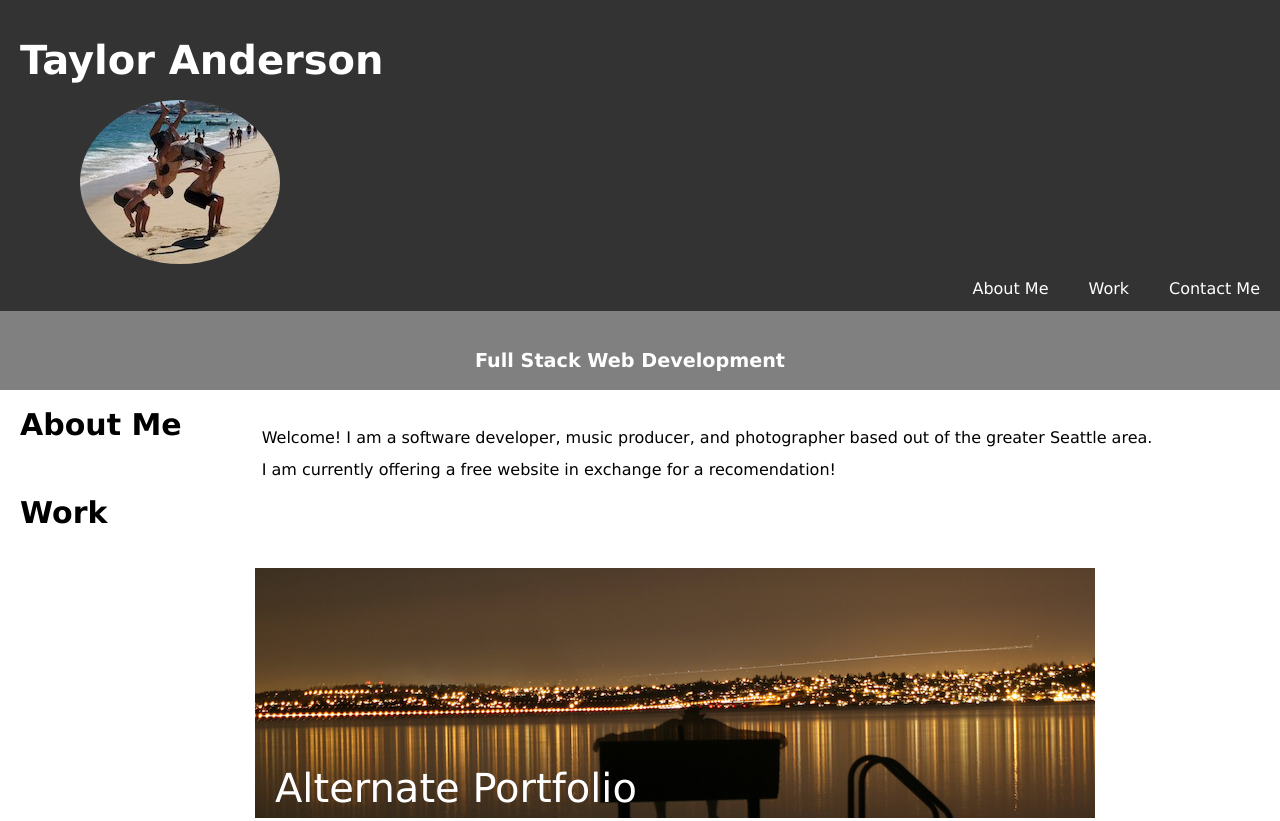
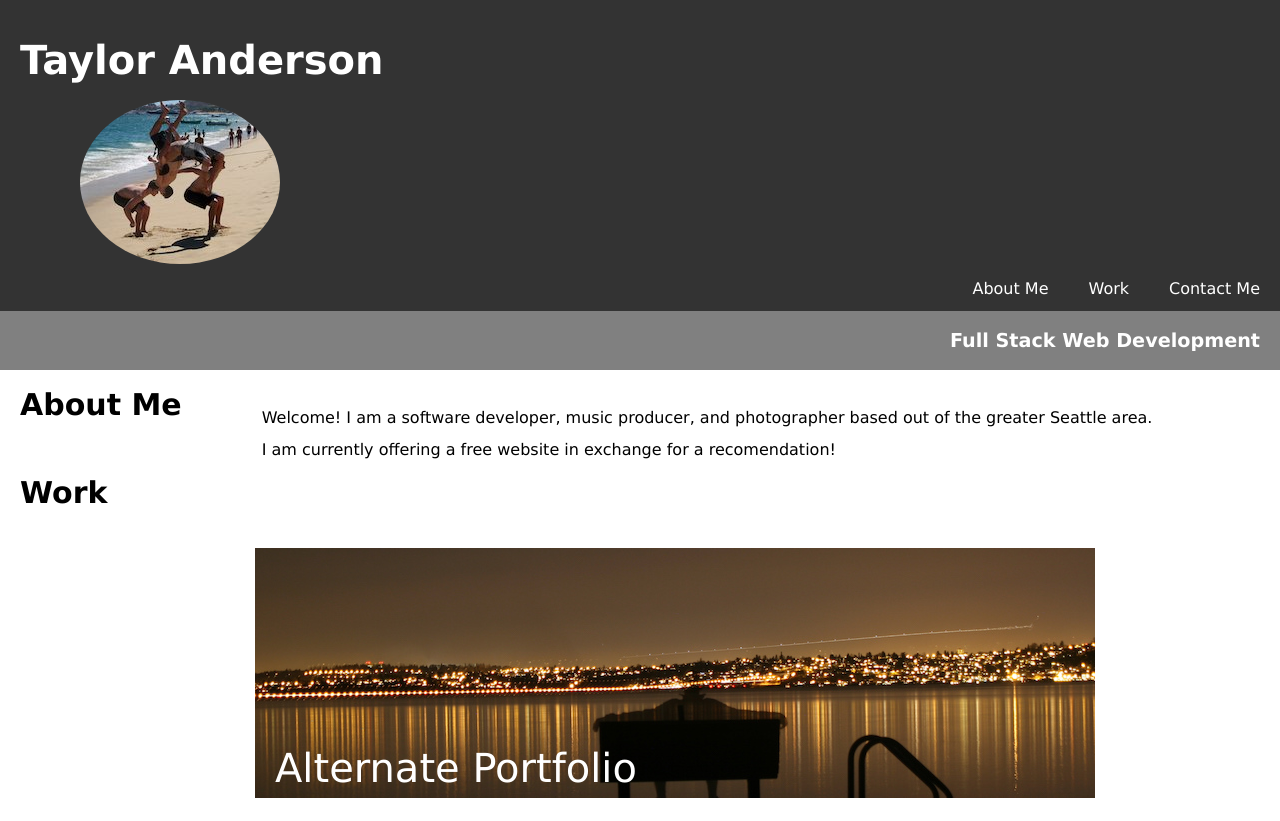
Before and after one commit to newengood/css-portfolio, a plain HTML site: page index.html in a window 1280 px wide. Shown: the top 821 px of the page. Drawn offline with Linux system fonts and the light colour scheme.

Commit message:
Restyle subtitle

```diff
--- a/docs/css/style.css
+++ b/docs/css/style.css
@@ -57,10 +57,10 @@ body {
 #subtitle {
   font-size:larger;
   background-color: grey;
-  text-align:center;
+  text-align:right;
   color:white;
   padding-right: 20px;
-  padding-top: 40px;
+  padding-top: 20px;
   padding-bottom: 20px;
 }
 
```
